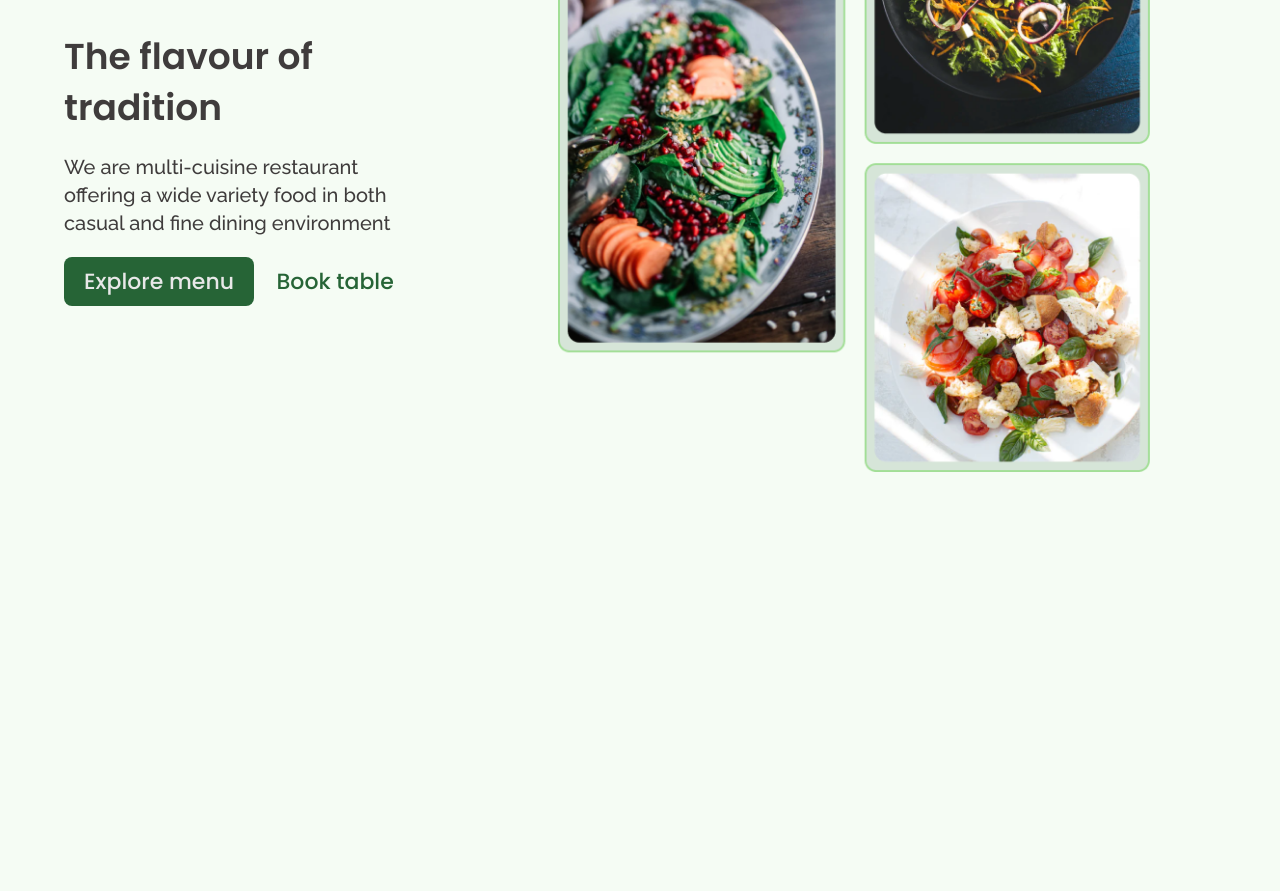
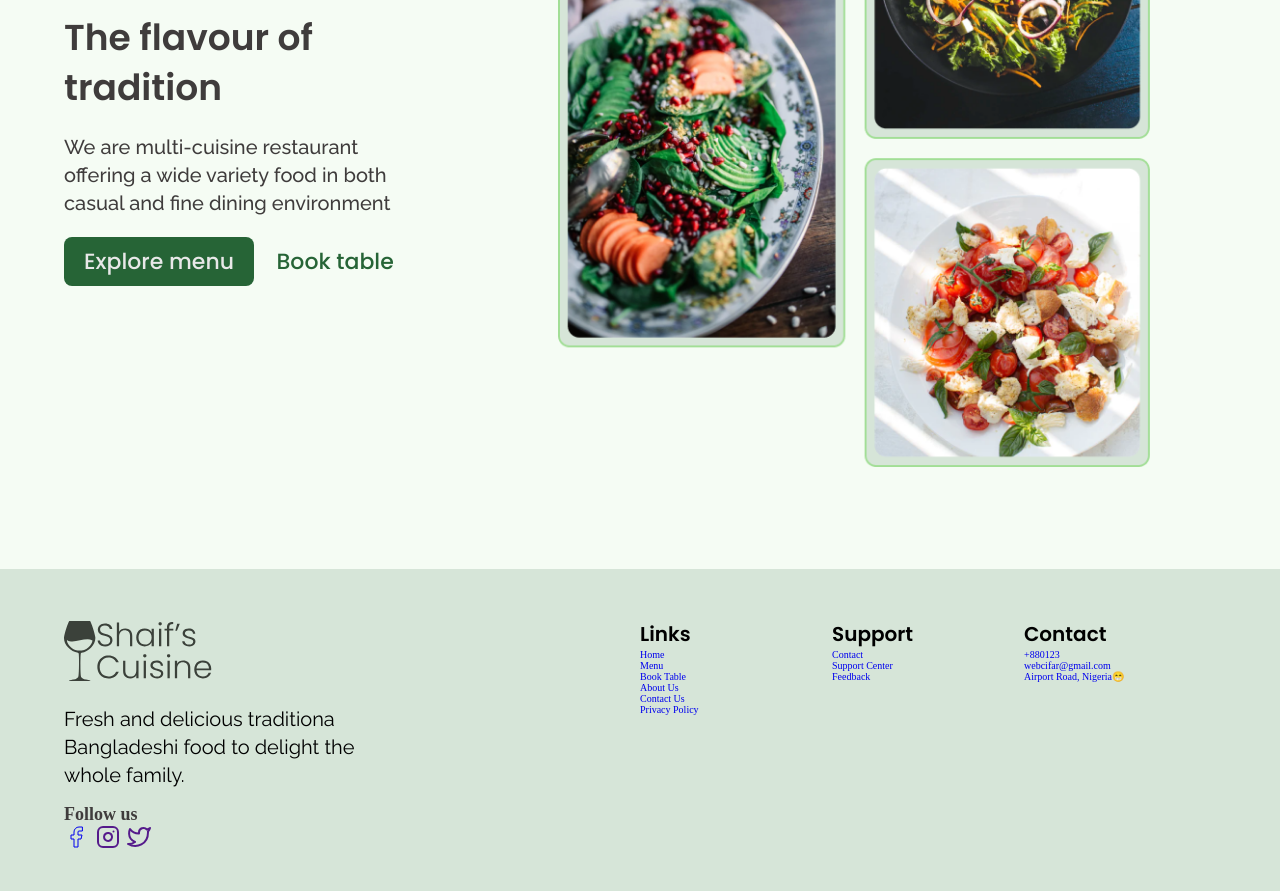
Before and after one commit to wolecodes/Shaif-sCuisineClone, a website built with Vite: page index.html in a window 1280 px wide. Shown: the part 359-1250 px from the top of the page. Before the commit the page ends 933 px from the top, so only its background shows below. Built offline with nearby package versions, Linux system fonts and the light colour scheme.

Commit message:
added footer section

```diff
--- a/css/component.css
+++ b/css/component.css
@@ -1,5 +1,5 @@
 .nav{
-    padding: 1.25rem 0;
+    padding: 2rem 0;
 }
 .nav__icon, .nav__close, .nav__bgOverlay{
     display: none;
@@ -95,3 +95,52 @@
         display: block;
     }
 }
+/* Footer Section*/
+footer{
+    background: var(--lightGreen-1);
+    padding-top: 5rem;
+    padding-bottom: 4rem;
+}
+.footer__wrapper{
+    display: flex;
+}
+.footer__logo{
+    max-width: 150px;
+    margin-bottom: 2rem;
+}
+.footer__desc{
+    font-size: 2rem;
+    width: 300px;
+    margin-bottom: 1.5rem;
+}
+.footer__socials__heading{
+    font-family: Popins;
+    font-size: 1.8rem;
+    color: var(--black-2);
+}
+
+.footer__socials__list li{
+    display: inline-block;
+    list-style: none;
+    margin-right: 0.5rem;
+}
+.footer__socials a {
+	padding: 0.5rem 0.8rem;
+	background-color: var(--white-1);
+	border: 1px solid var(--green2);
+	border-radius: 8px;
+    color: var(--black-2);
+}
+.footer__socails svg {
+    width: 20px;
+}
+.footer__col1{
+    flex: 3;
+}
+.footer__col2, .footer__col3, .footer__col4{
+    flex: 1;
+
+}
+.footer__text_title{
+    font-size: 2rem;
+}
--- a/css/globalStyles.css
+++ b/css/globalStyles.css
@@ -1,8 +1,11 @@
 @import url('https://fonts.googleapis.com/css2?family=Poppins:wght@500;600&family=Raleway:wght@400;500;600&display=swap');
+*{
+    margin: 0;
+    box-sizing: border-box;
+}
 html{
     font-size: 10px;
     overflow-x: hidden;
-    box-sizing: border-box;
 }
 :root{
     --green1: #266436;
@@ -32,6 +35,10 @@ h1,h2,h3,h4{
 a{
     display: inline-block;
     text-decoration: none;
+}
+ol, ul{
+    list-style: none;
+    padding: 0;
 }
 section{
     padding: 100px 0;
--- a/index.html
+++ b/index.html
@@ -89,5 +89,92 @@
    </section>
     <!--End of Hero Section-->
   <script src="js/scipt.js"></script>
+  <footer>
+    <div class="container">
+     <div class="footer__wrapper">
+      <div class="footer__col1">
+        <div class="footer__logo">
+          <img src="assets/logo.svg" alt="Shaif's logo">
+        </div>
+        <p class="footer__desc">Fresh and delicious traditiona Bangladeshi food to delight the whole family.</p>
+        <div class="footer_socials">
+          <h2 class="footer__socials__heading">Follow us</h2>
+          <ol class="footer__socials__list">
+            <li><a href="#"><svg
+              xmlns="http://www.w3.org/2000/svg"
+              width="24"
+              height="24"
+              viewBox="0 0 24 24"
+              fill="none"
+              stroke="currentColor"
+              stroke-width="1"
+              stroke-linecap="round"
+              stroke-linejoin="round"
+            >
+              <path d="M18 2h-3a5 5 0 0 0-5 5v3H7v4h3v8h4v-8h3l1-4h-4V7a1 1 0 0 1 1-1h3z" />
+          </svg></a></li>
+          <li><a href=""> <svg
+            xmlns="http://www.w3.org/2000/svg"
+            width="24"
+            height="24"
+            viewBox="0 0 24 24"
+            fill="none"
+            stroke="currentColor"
+            stroke-width="2"
+            stroke-linecap="round"
+            stroke-linejoin="round"
+          >
+            <rect x="2" y="2" width="20" height="20" rx="5" ry="5" />
+            <path d="M16 11.37A4 4 0 1 1 12.63 8 4 4 0 0 1 16 11.37z" />
+            <line x1="17.5" y1="6.5" x2="17.51" y2="6.5" />
+          </svg></a></li>
+          <li><a href=""> <svg
+            xmlns="http://www.w3.org/2000/svg"
+            width="24"
+            height="24"
+            viewBox="0 0 24 24"
+            fill="none"
+            stroke="currentColor"
+            stroke-width="2"
+            stroke-linecap="round"
+           stroke-linejoin="round">
+         <path d="M23 3a10.9 10.9 0 0 1-3.14 1.53 4.48 4.48 0 0 0-7.86 3v1A10.66 10.66 0 0 1 3 4s-4 9 5 13a11.64 11.64 0 0 1-7 2c9 5 20 0 20-11.5a4.5 4.5 0 0 0-.08-.83A7.72 7.72 0 0 0 23 3z" />
+         </svg></a></li>
+          </ol>
+        </div>
+      </div>
+        <div class="footer__col2">
+          <h3 class="footer__text_title">Links</h3>
+          <ol class="footer__link">
+            <li><a href="index.html">
+              Home
+            </a></li>
+            <li><a href="/menu.html">Menu</a></li>
+            <li><a href="booking.html">Book Table</a></li>
+            <li><a href="about.html">About Us</a></li>
+            <li><a href="contact.html">Contact Us</a></li>
+            <li><a href="#">Privacy Policy</a></li>
+          </ol>
+        </div>
+        <div class="footer__col3">
+          <h3 class="footer__text_title">Support</h3>
+          <ol class="footer__link">
+            <li><a href="index.html">Contact
+            </a></li>
+            <li><a href="#">Support Center</a></li>
+            <li><a href="#">Feedback</a></li>
+          </ol>
+        </div>
+        <div class="footer__col4">
+          <h3 class="footer__text_title">Contact</h3>
+          <ol class="footer__link">
+            <li><a href="index.html">+880123</a></li>
+            <li><a href="#">webcifar@gmail.com</a></li>
+            <li><a href="#">Airport Road, Nigeria😁</a></li>
+          </ol>
+        </div>
+      </div>
+     </div>
+  </footer>
 </body>
 </html>
```
